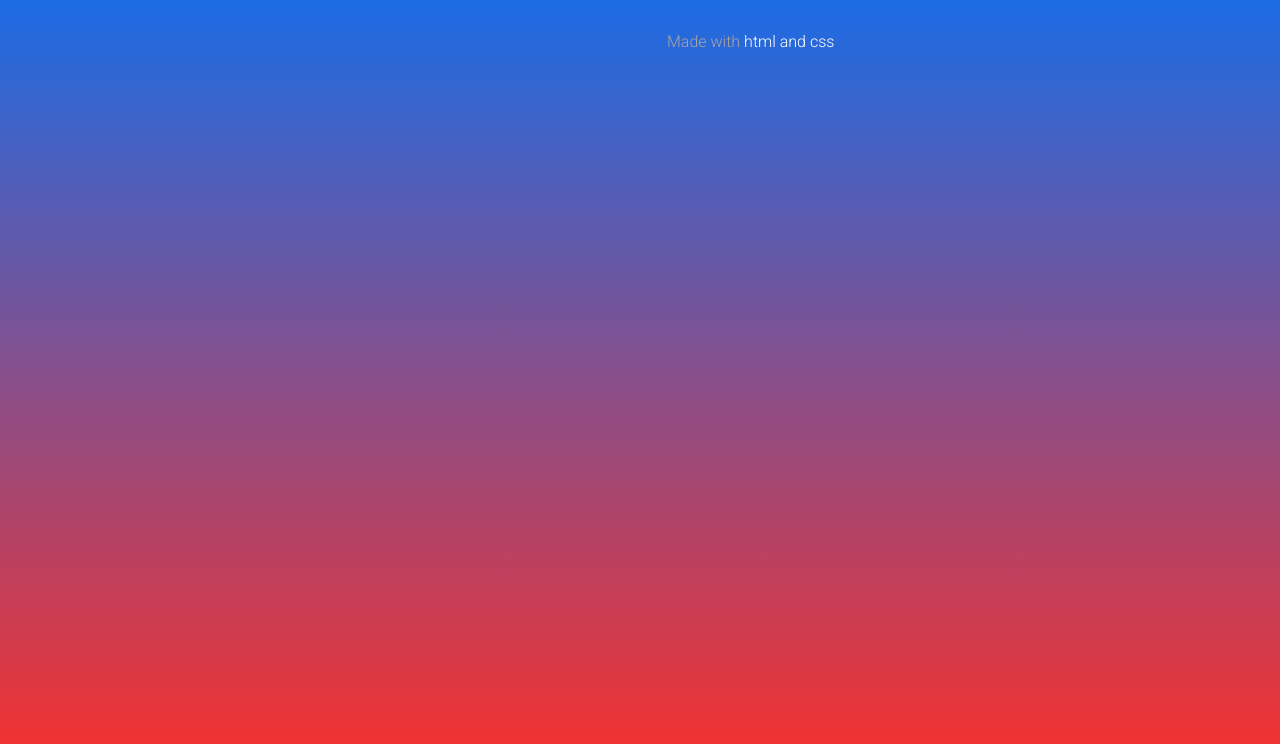
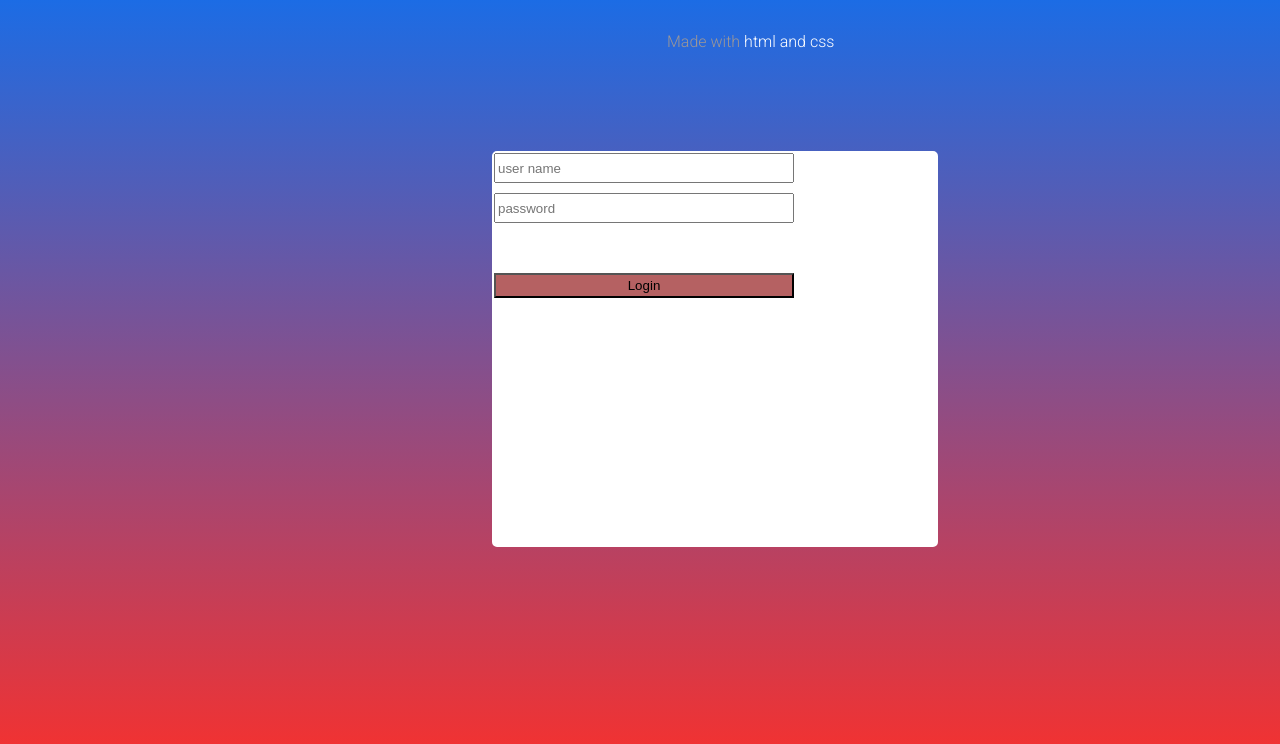
Before and after one commit to IbrahimAlkhooly10/javaScriptPractice, a plain HTML site: page html practice/my form.html in a window 1280 px wide. Shown: the part 52-796 px from the top of the page. Drawn offline with Linux system fonts and the light colour scheme.

Commit message:
my thing

```diff
--- a/css practice/my form.css
+++ b/css practice/my form.css
@@ -11,7 +11,7 @@ p {
 
 .add-1 {
     font-family: 'Roboto', sans-serif;
-    color: rgb(170, 164, 164);
+    color: rgb(156, 151, 151);
     padding-left: 659px;
 }
 
@@ -20,3 +20,33 @@ p {
     color: white;
     font-weight: 500;
 }
+
+.form-input {
+    width: 300px;
+    height: 30px;
+}
+
+.form-input-2 {
+    display: flex;
+    flex-direction: column;
+    margin-top: 10px;
+    width: 300px;
+    height: 30px;
+}
+
+.button {
+    width: 300px;
+    height: 25px;
+    background-color: #B56162;
+    color: black;
+    margin-top: 10px;
+}
+
+.form {
+    background-color: white;
+    border: white solid 2px;
+    border-radius: 5px;
+    width: 35%;
+    height: 50%;
+    position: relative; left: 484px; top: 100px;
+}
--- a/html practice/my form.html
+++ b/html practice/my form.html
@@ -12,6 +12,15 @@
             <p>Login Form</p>
             <span class="add-1">Made with</span>
             <span class="add-2">html and css</span>
+            <div class="form">
+                <form action="a form">
+                        <input type="text" class="form-input" placeholder="user name">
+                        <label for="user name" class="form-label"></label>
+                        <input type="text" class="form-input-2" placeholder="password">
+                        <label for="password" class="form-input-2"></label>
+                        <input class="button" type="submit" value="Login">
+                </form>
+            </div>
         </div>
     </body>
 </html>
```
